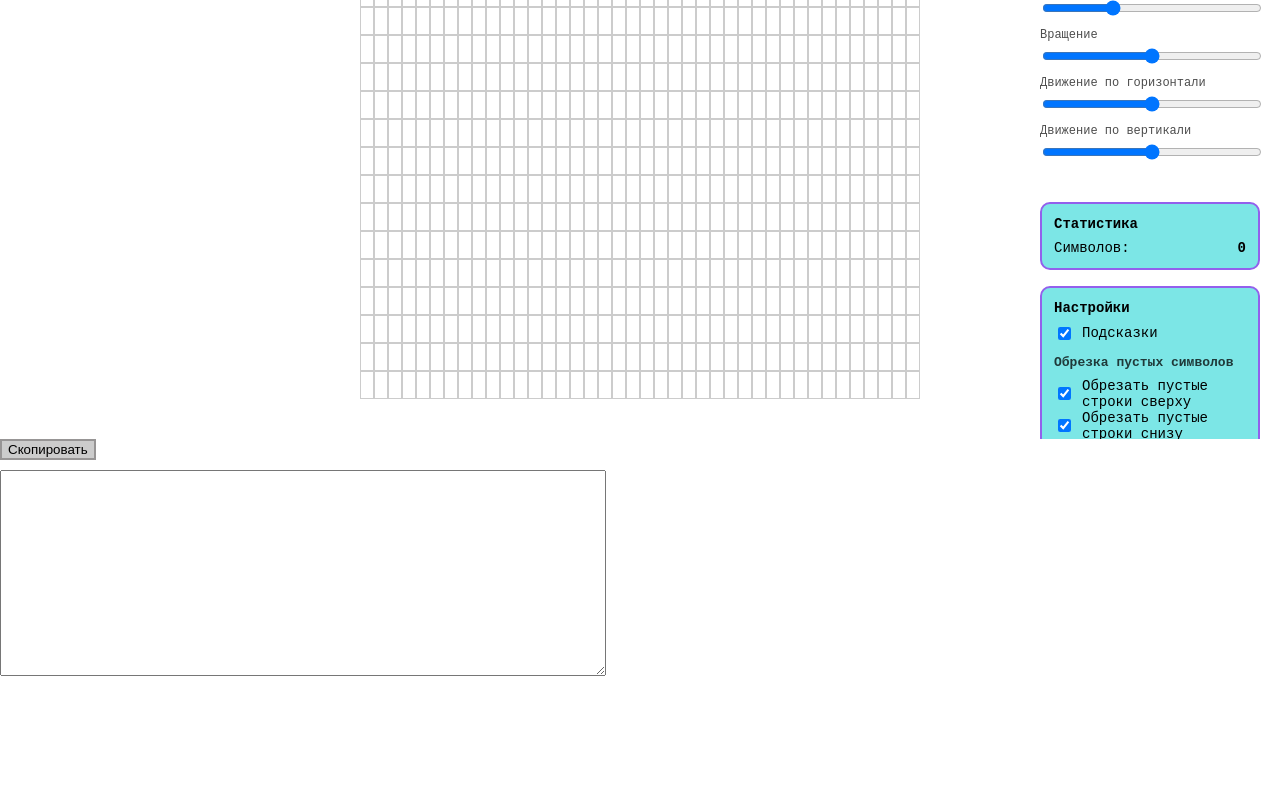
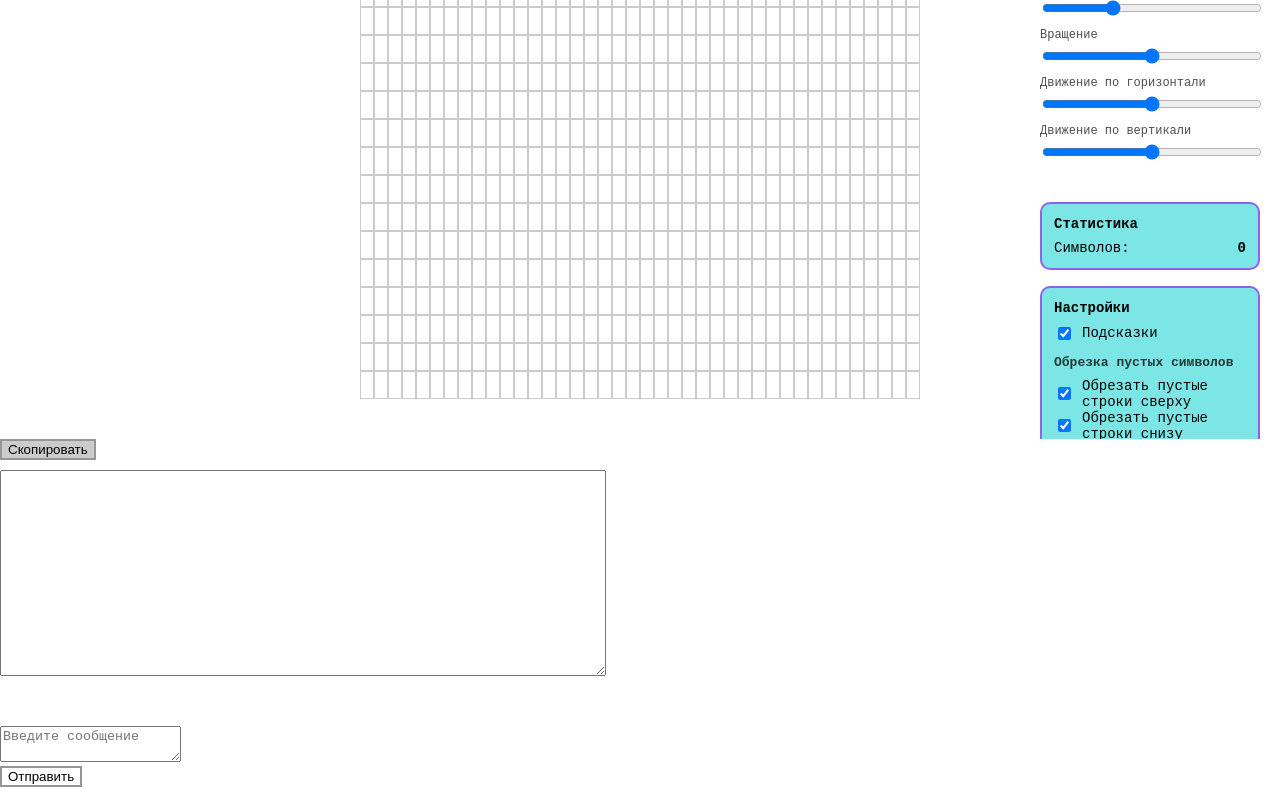
Before and after one commit to PinguiculaW/dots, a React (Vite) app: page / in a window 1280 px wide. Shown: the part 296-1096 px from the top of the page. Before the commit the page ends 1022 px from the top, so only its background shows below. Built offline with nearby package versions, Linux system fonts and the light colour scheme; a web font is replaced by a local one.

Commit message:
письма с сайта отправляются на почту (gmail)

```diff
--- a/package.json
+++ b/package.json
@@ -20,6 +20,7 @@
     "cors": "^2.8.6",
     "express": "^5.2.1",
     "gh-pages": "^6.3.0",
+    "nodemailer": "^8.0.7",
     "react": "^19.2.5",
     "react-dom": "^19.2.5"
   },
@@ -28,6 +29,7 @@
     "@types/cors": "^2.8.19",
     "@types/express": "^5.0.6",
     "@types/node": "^24.12.2",
+    "@types/nodemailer": "^8.0.0",
     "@types/react": "^19.2.14",
     "@types/react-dom": "^19.2.3",
     "@vitejs/plugin-react": "^6.0.1",
--- a/src/App.tsx
+++ b/src/App.tsx
@@ -1,10 +1,12 @@
 import AppInner from './AppInner';
+import FeedbackForm from "./components/FeedbackForm";
 
 export default function App() {
   return (
     <>
       <h1></h1>
       <AppInner />
+        <FeedbackForm />
     </>
   );
 }
--- /dev/null
+++ b/src/components/FeedbackForm.tsx
@@ -0,0 +1,56 @@
+import { useState } from "react";
+
+export default function FeedbackForm() {
+    const [message, setMessage] = useState("");
+    const [status, setStatus] = useState("");
+
+    const sendMessage = async () => {
+        setStatus("Отправка...");
+
+        try {
+            const response = await fetch(
+                "http://localhost:3001/feedback",
+                {
+                    method: "POST",
+                    headers: {
+                        "Content-Type": "application/json",
+                    },
+                    body: JSON.stringify({
+                        message,
+                    }),
+                }
+            );
+
+            const data = await response.json();
+
+            if (data.success) {
+                setStatus("Сообщение отправлено");
+                setMessage("");
+            } else {
+                setStatus("Ошибка");
+            }
+        } catch (error) {
+            setStatus("Сервер недоступен");
+        }
+    };
+
+    return (
+        <div>
+      <textarea
+          value={message}
+          onChange={(e) =>
+              setMessage(e.target.value)
+          }
+          placeholder="Введите сообщение"
+      />
+
+            <br />
+
+            <button onClick={sendMessage}>
+                Отправить
+            </button>
+
+            <p>{status}</p>
+        </div>
+    );
+}
```
Also changed, not shown: 2 other files (tests, documents, lock files or other folders).
